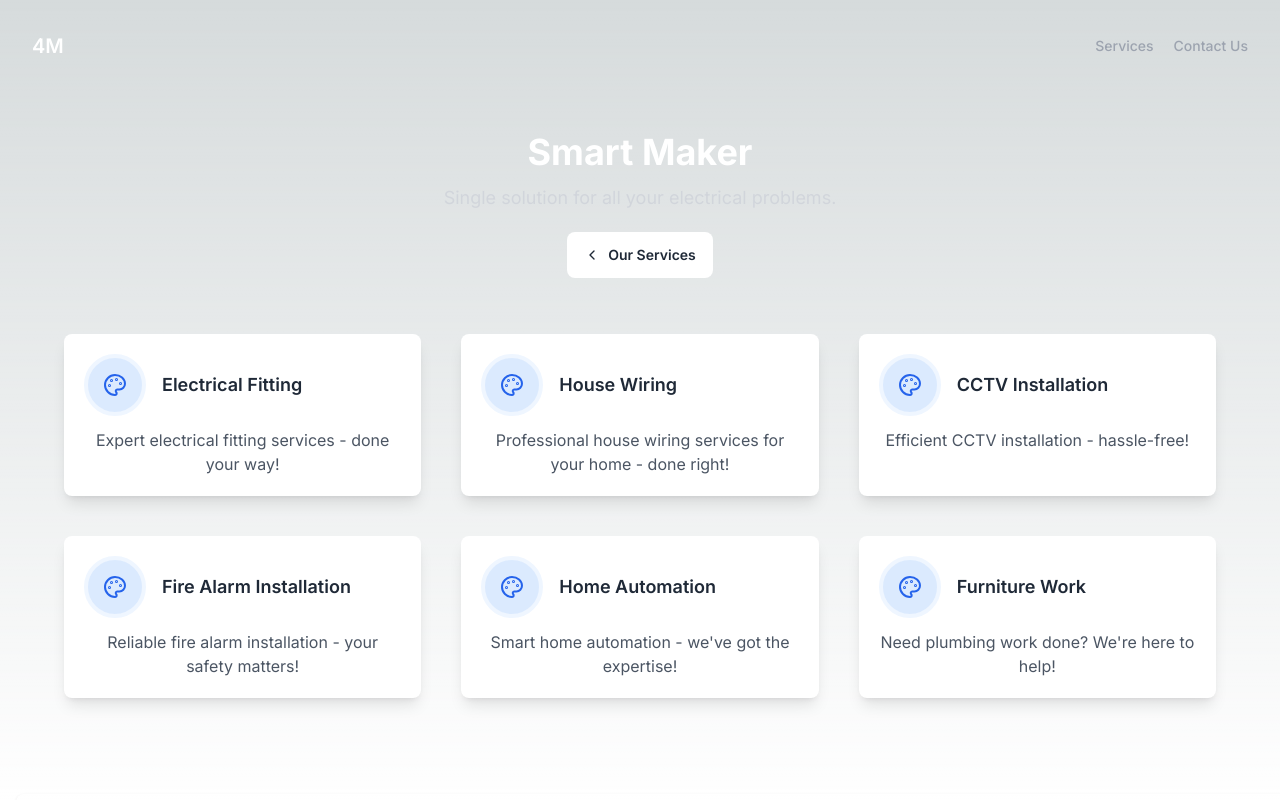
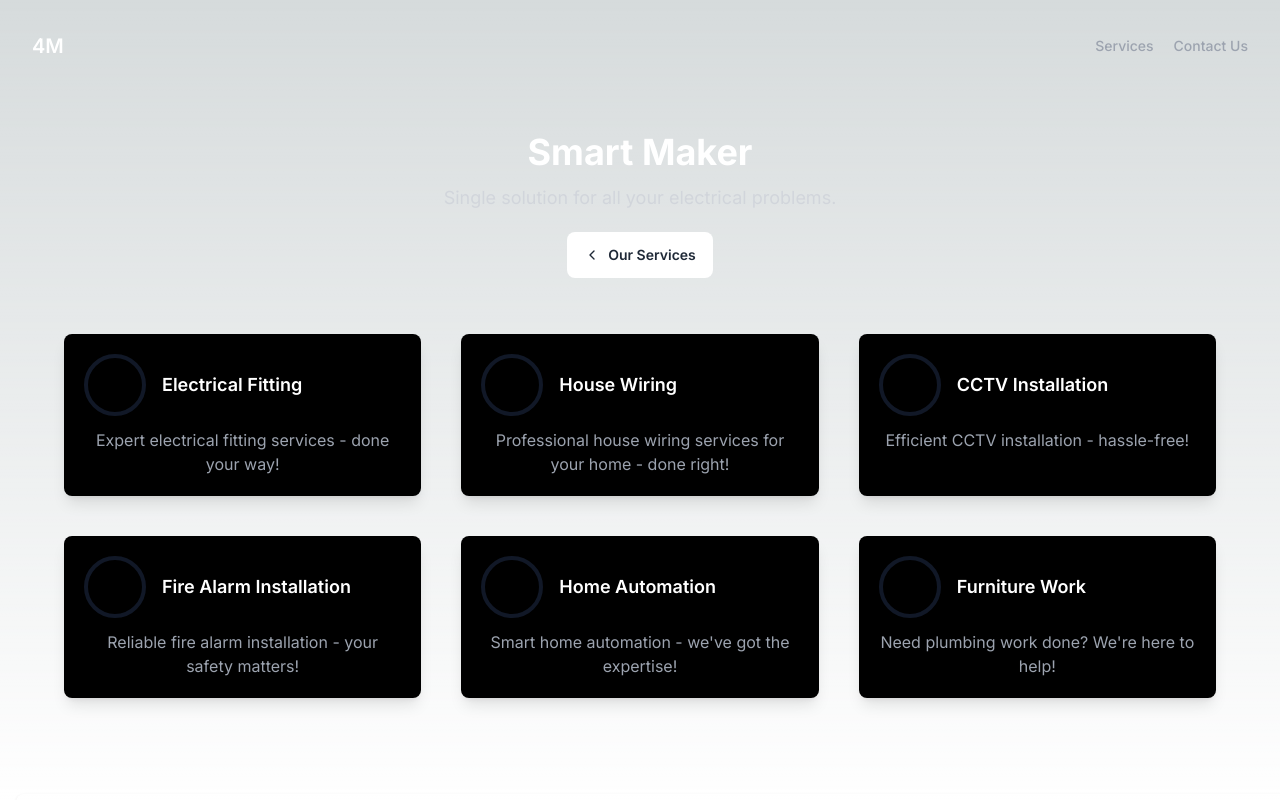
Before and after one commit to Anexca/4m-smart-maker, a Next.js app: page / in a window 1280 px wide. Shown: the top 800 px of the page. Built offline with nearby package versions, Linux system fonts and the light colour scheme.

Commit message:
update services card

```diff
--- a/package.json
+++ b/package.json
@@ -15,6 +15,7 @@
     "preline": "^2.1.0",
     "react": "^18",
     "react-dom": "^18",
+    "react-icons": "^5.0.1",
     "sharp": "^0.33.3"
   },
   "devDependencies": {
--- a/src/components/molecules/service-card/index.tsx
+++ b/src/components/molecules/service-card/index.tsx
@@ -1,38 +1,20 @@
 import React, { FC } from 'react'
+import { MdOutlineElectricBolt } from 'react-icons/md'
 
 import { IServiceCardProps } from '@/types/components/molecules'
 
 const ServiceCard: FC<IServiceCardProps> = ({ service }) => {
   return (
-    <div className="size-full bg-white shadow-lg rounded-lg p-5 dark:bg-slate-900">
+    <div className="size-full shadow-lg rounded-lg p-5 bg-black hover:bg-slate-900">
       <div className="flex items-center gap-x-4 mb-3">
-        <div className="inline-flex justify-center items-center size-[62px] rounded-full border-4 border-blue-50 bg-blue-100 dark:border-blue-900 dark:bg-blue-800">
-          <svg
-            className="flex-shrink-0 size-6 text-blue-600 dark:text-blue-400"
-            xmlns="http://www.w3.org/2000/svg"
-            width="24"
-            height="24"
-            viewBox="0 0 24 24"
-            fill="none"
-            stroke="currentColor"
-            stroke-width="2"
-            stroke-linecap="round"
-            stroke-linejoin="round"
-          >
-            <circle cx="13.5" cy="6.5" r=".5" />
-            <circle cx="17.5" cy="10.5" r=".5" />
-            <circle cx="8.5" cy="7.5" r=".5" />
-            <circle cx="6.5" cy="12.5" r=".5" />
-            <path d="M12 2C6.5 2 2 6.5 2 12s4.5 10 10 10c.926 0 1.648-.746 1.648-1.688 0-.437-.18-.835-.437-1.125-.29-.289-.438-.652-.438-1.125a1.64 1.64 0 0 1 1.668-1.668h1.996c3.051 0 5.555-2.503 5.555-5.554C21.965 6.012 17.461 2 12 2z" />
-          </svg>
+        <div className="inline-flex justify-center items-center size-[62px] rounded-full border-4 border-gray-900 bg-black">
+          {service.icon}
         </div>
         <div className="flex-shrink-0">
-          <h3 className="block text-lg font-semibold text-gray-800 dark:text-white">
-            {service.label}
-          </h3>
+          <h3 className="block text-lg font-semibold  text-white">{service.label}</h3>
         </div>
       </div>
-      <p className="text-gray-600 dark:text-gray-400">{service.description}</p>
+      <p className="text-gray-400">{service.description}</p>
     </div>
   )
 }
--- a/src/components/organisms/services/index.tsx
+++ b/src/components/organisms/services/index.tsx
@@ -2,6 +2,7 @@ import React from 'react'
 
 import ServiceCard from '@/components/molecules/service-card'
 import { ServicesData } from '@/constants/services'
+import { IServiceData } from '@/types/constants'
 
 const Services = () => {
   return (
--- a/src/constants/services/index.ts
+++ /dev/null
@@ -1,35 +0,0 @@
-import { IServiceData } from '@/types/constants/index'
-import { generateRandomId } from '@/utils'
-
-export const ServicesData: IServiceData[] = [
-  {
-    id: generateRandomId(),
-    label: 'Electrical Fitting',
-    description: 'Expert electrical fitting services - done your way!'
-  },
-  {
-    id: generateRandomId(),
-    label: 'House Wiring',
-    description: 'Professional house wiring services for your home - done right!'
-  },
-  {
-    id: generateRandomId(),
-    label: 'CCTV Installation',
-    description: 'Efficient CCTV installation - hassle-free!'
-  },
-  {
-    id: generateRandomId(),
-    label: 'Fire Alarm Installation',
-    description: 'Reliable fire alarm installation - your safety matters!'
-  },
-  {
-    id: generateRandomId(),
-    label: 'Home Automation',
-    description: "Smart home automation - we've got the expertise!"
-  },
-  {
-    id: generateRandomId(),
-    label: 'Furniture Work',
-    description: "Need plumbing work done? We're here to help!"
-  }
-]
--- /dev/null
+++ b/src/constants/services/index.tsx
@@ -0,0 +1,47 @@
+import { BiSolidCctv } from 'react-icons/bi'
+import { BsHammer } from 'react-icons/bs'
+import { FaFireAlt, FaHouseDamage } from 'react-icons/fa'
+import { MdOutlineElectricBolt } from 'react-icons/md'
+import { SiHomebridge } from 'react-icons/si'
+
+import { IServiceData } from '@/types/constants/index'
+import { generateRandomId } from '@/utils'
+
+export const ServicesData: IServiceData[] = [
+  {
+    id: generateRandomId(),
+    label: 'Electrical Fitting',
+    description: 'Expert electrical fitting services - done your way!',
+    icon: <MdOutlineElectricBolt />
+  },
+  {
+    id: generateRandomId(),
+    label: 'House Wiring',
+    description: 'Professional house wiring services for your home - done right!',
+    icon: <FaHouseDamage />
+  },
+  {
+    id: generateRandomId(),
+    label: 'CCTV Installation',
+    description: 'Efficient CCTV installation - hassle-free!',
+    icon: <BiSolidCctv />
+  },
+  {
+    id: generateRandomId(),
+    label: 'Fire Alarm Installation',
+    description: 'Reliable fire alarm installation - your safety matters!',
+    icon: <FaFireAlt />
+  },
+  {
+    id: generateRandomId(),
+    label: 'Home Automation',
+    description: "Smart home automation - we've got the expertise!",
+    icon: <SiHomebridge />
+  },
+  {
+    id: generateRandomId(),
+    label: 'Furniture Work',
+    description: "Need plumbing work done? We're here to help!",
+    icon: <BsHammer />
+  }
+]
--- a/src/types/constants/index.ts
+++ b/src/types/constants/index.ts
@@ -1,5 +1,8 @@
+import { ReactNode } from 'react'
+
 export interface IServiceData {
   id: string
   label: string
   description: string
+  icon: ReactNode
 }
```
Also changed, not shown: 1 other file (tests, documents, lock files or other folders).
